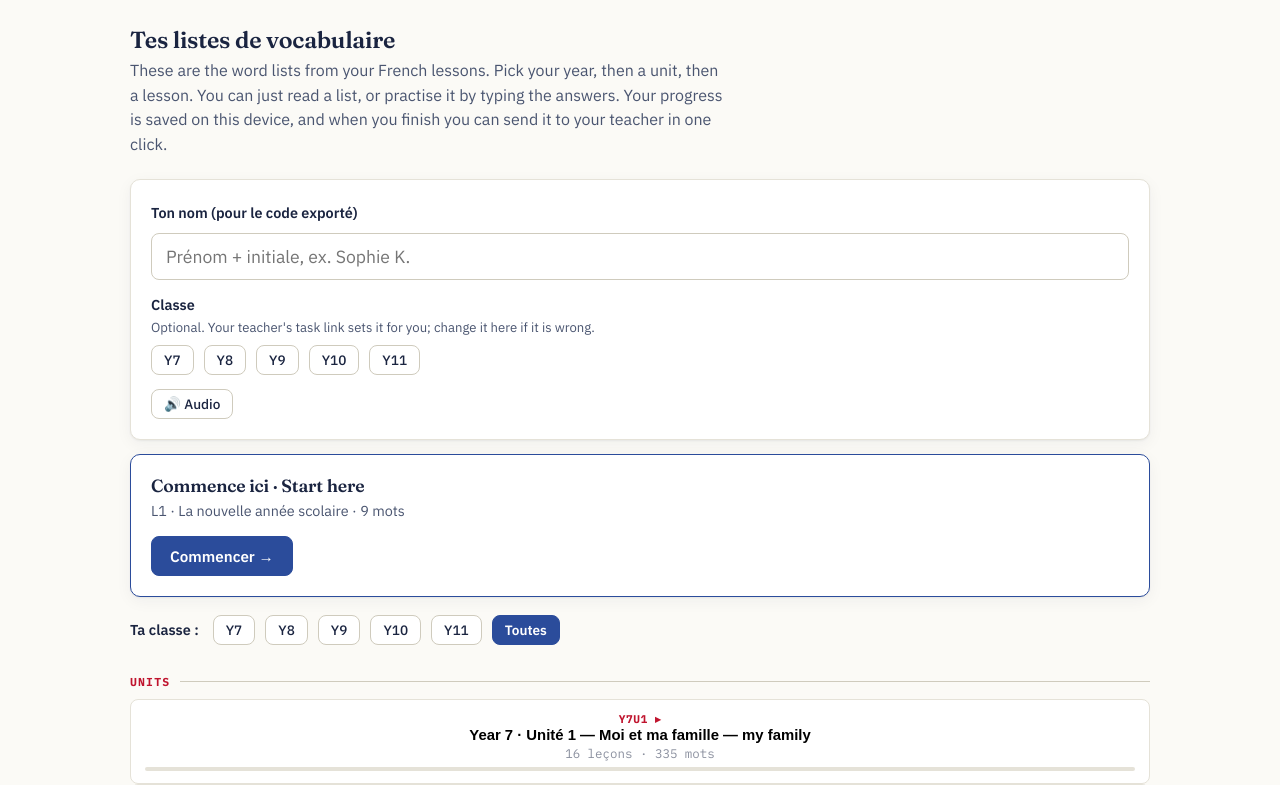
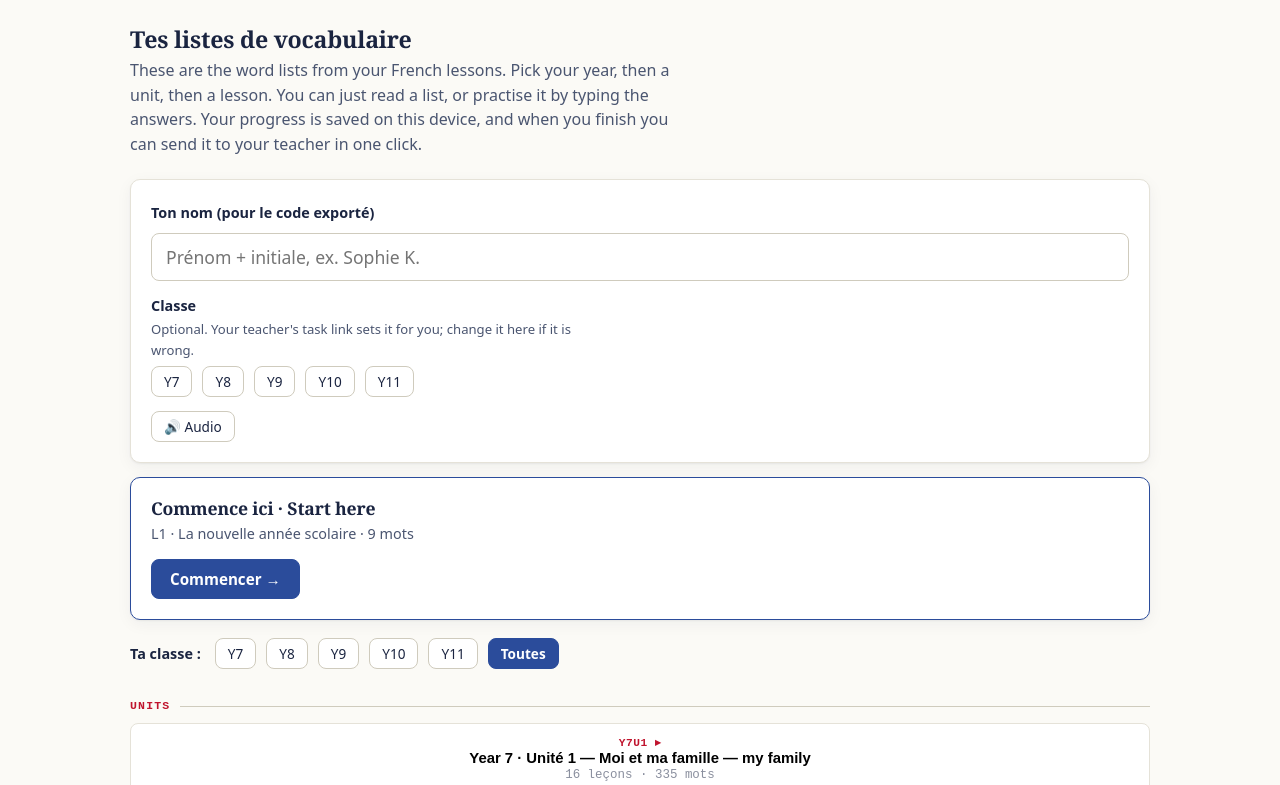
Before and after one commit to Artmemry/KS3-KS4-French-Vocabulary-training, a plain HTML site: page index.html in a window 1280 px wide. Shown: the part 85-870 px from the top of the page. Drawn offline with Linux system fonts and the light colour scheme.

Commit message:
Add files via upload

```diff
--- a/index.html
+++ b/index.html
@@ -5,9 +5,6 @@
 <meta name="viewport" content="width=device-width, initial-scale=1.0">
 <title>Vocab Practice · French · Years 7–11 · BBA</title>
 <meta name="description" content="French vocabulary for Years 7 to 11 at BBA: the word list from every lesson, typed answers in both directions, progress you can send to your teacher.">
-<link rel="preconnect" href="https://fonts.googleapis.com">
-<link rel="preconnect" href="https://fonts.gstatic.com" crossorigin>
-<link href="https://fonts.googleapis.com/css2?family=Fraunces:opsz,wght@9..144,400;9..144,600;9..144,700&family=IBM+Plex+Sans:ital,wght@0,400;0,500;0,600;1,400&family=IBM+Plex+Mono:wght@400;700&display=swap" rel="stylesheet">
 <link rel="stylesheet" href="style.css">
 </head>
 <body>
```
